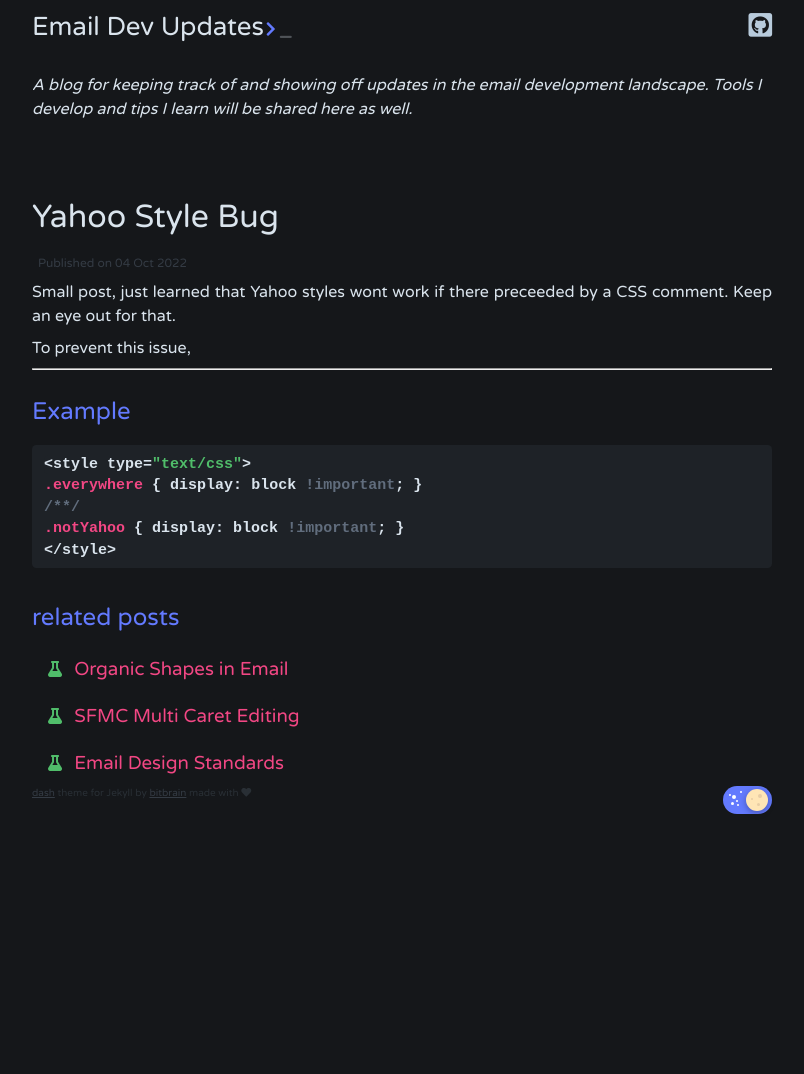
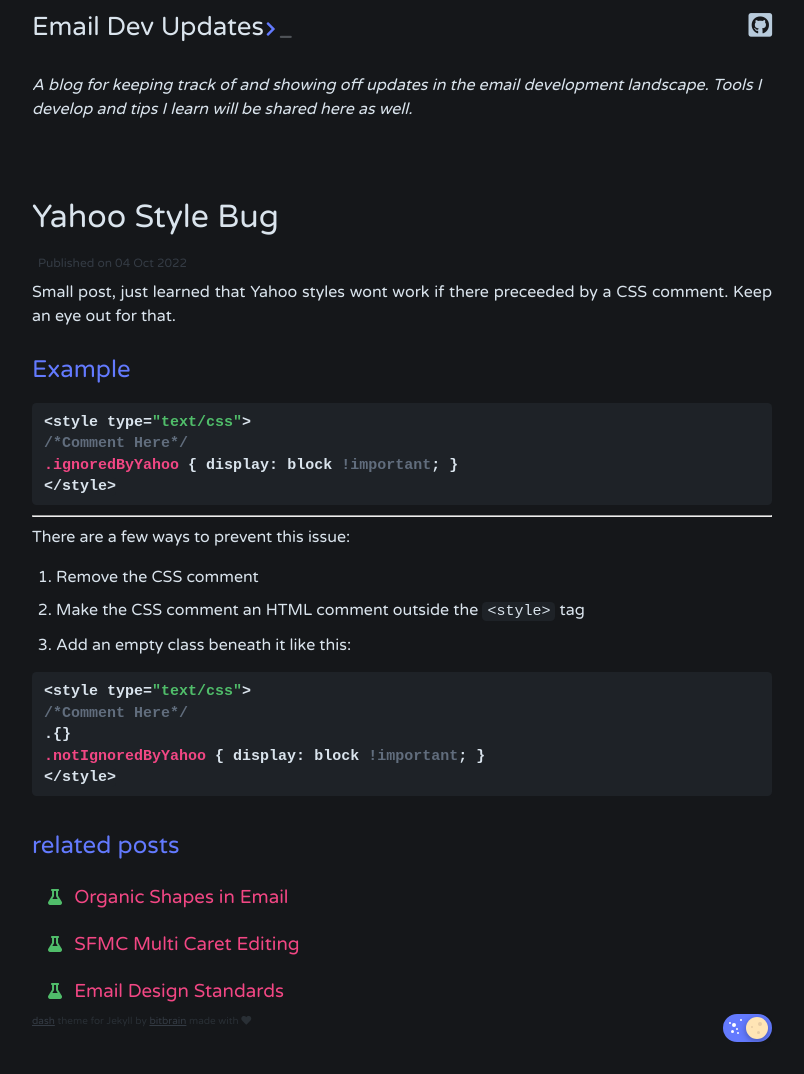
Before and after one commit to Colin-Whelan/Colin-Whelan.github.io, a Jekyll site: the page built from _posts/2022-10-03-yahooStyleBug.md, in a window 1280 px wide. Shown: the whole page, without its empty margins (238-1042 px from the left). Built offline with Jekyll 4.4.1, drawn with Linux system fonts in a browser that asks for light colours; nearby versions of some CDN libraries; comment, search, counter and statistics services are not loaded; before the commit the page ends 900 px from its top, so only the background shows below that.

Commit message:
Update 2022-10-03-yahooStyleBug.md

````diff
--- a/_posts/2022-10-03-yahooStyleBug.md
+++ b/_posts/2022-10-03-yahooStyleBug.md
@@ -7,16 +7,27 @@
 
 Small post, just learned that Yahoo styles wont work if there preceeded by a CSS comment. Keep an eye out for that.
 
-To prevent this issue,
-
----
 
 ## Example
 
 ```css
 <style type="text/css">
-.everywhere { display: block !important; }
-/**/
-.notYahoo { display: block !important; }
+/*Comment Here*/
+.ignoredByYahoo { display: block !important; }
 </style>
 ```
+
+---
+
+There are a few ways to prevent this issue:
+1. Remove the CSS comment
+2. Make the CSS comment an HTML comment outside the `<style>` tag
+3. Add an empty class beneath it like this:
+
+```css
+<style type="text/css">
+/*Comment Here*/
+.{}
+.notIgnoredByYahoo { display: block !important; }
+</style>
+```
````
